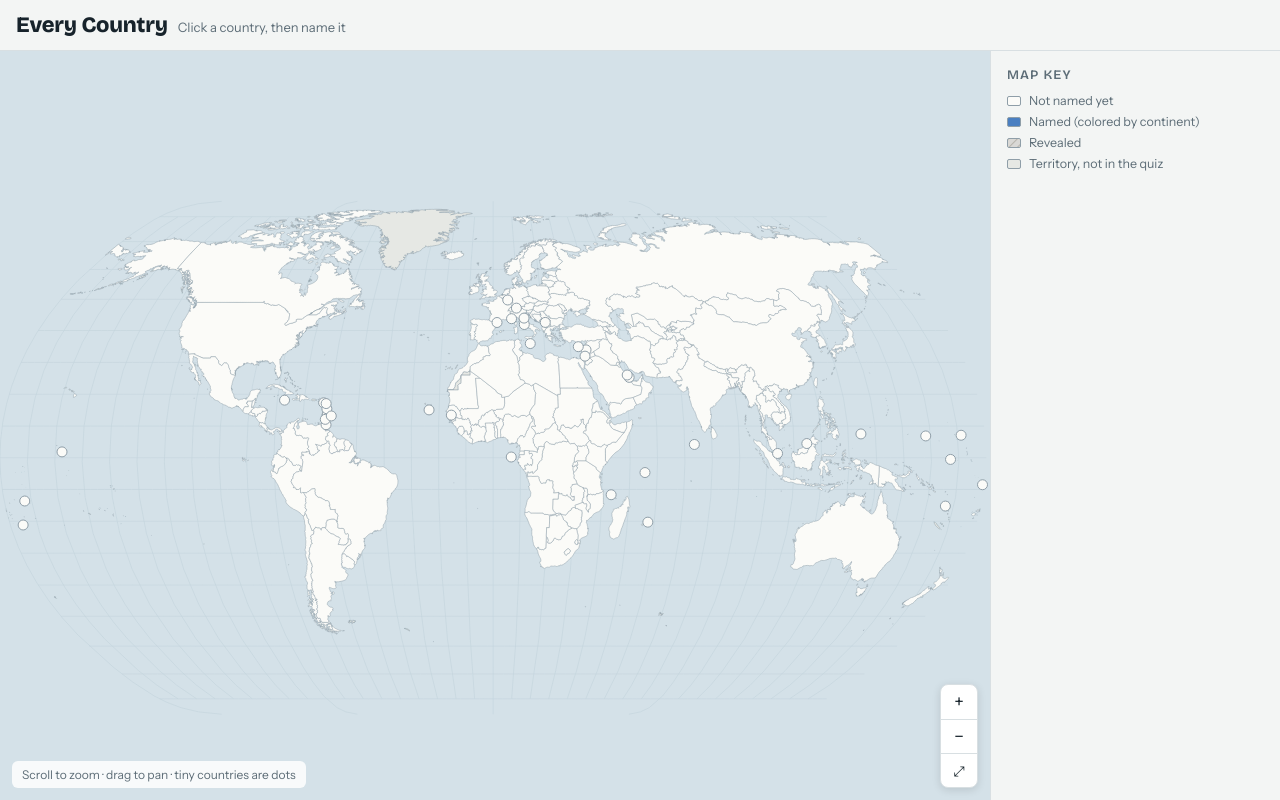
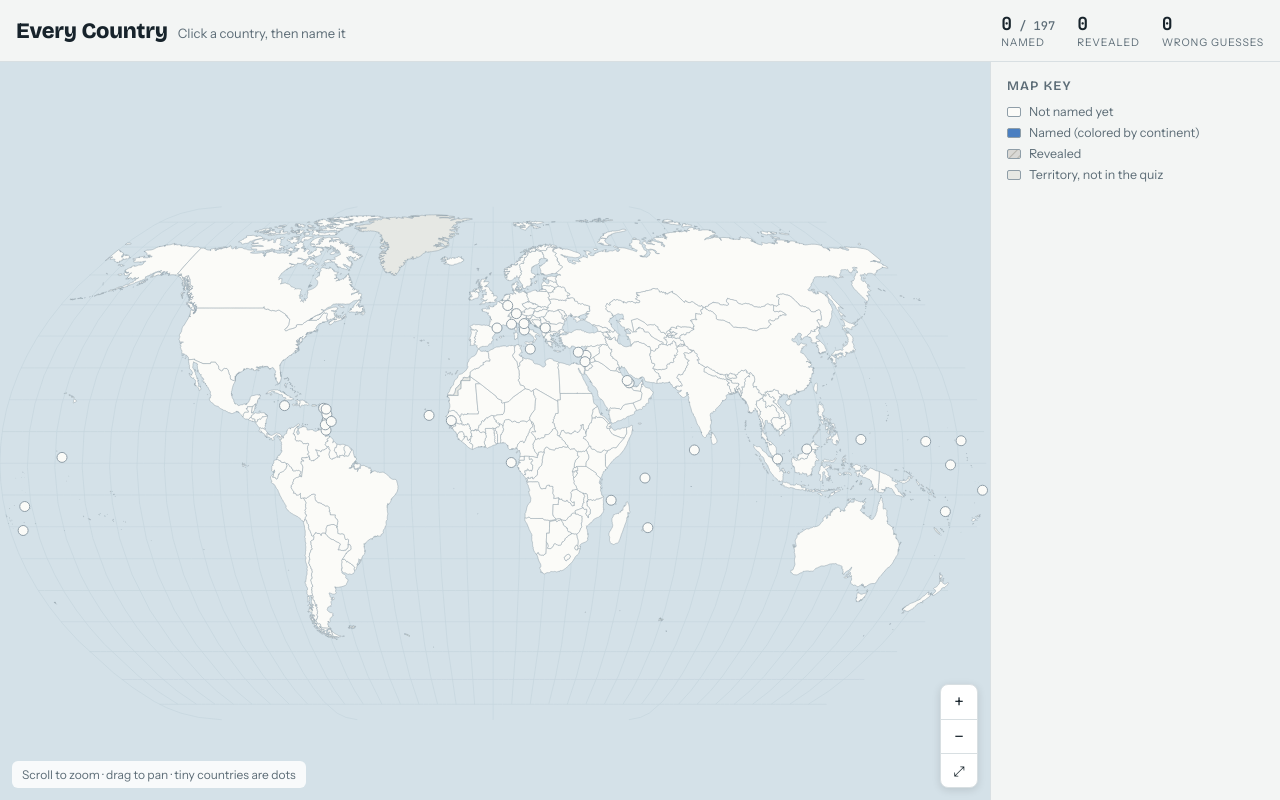
Before and after one commit to Aarivg/every-country, a website: page index.html in a window 1280 px wide. Drawn offline with nearby package versions, Linux system fonts and the light colour scheme.

Commit message:
Show named, revealed and wrong-guess counts in the header

```diff
--- a/css/style.css
+++ b/css/style.css
@@ -54,6 +54,11 @@ header.bar {
 .brand { display: flex; align-items: baseline; gap: 10px; margin-right: auto; }
 .brand h1 { margin: 0; font-family: var(--f-display); font-weight: 800; font-size: 22px; letter-spacing: -0.01em; }
 .brand span { color: var(--muted); font-size: 13px; }
+.stats { display: flex; gap: 22px; align-items: baseline; flex-wrap: wrap; }
+.stat { display: flex; flex-direction: column; gap: 1px; }
+.stat b { font-family: var(--f-mono); font-weight: 700; font-size: 18px; font-variant-numeric: tabular-nums; }
+.stat b small { font-size: 12px; color: var(--muted); font-weight: 500; }
+.stat label { font-size: 10.5px; text-transform: uppercase; letter-spacing: 0.08em; color: var(--muted); }
 
 .main { min-height: 0; display: grid; grid-template-columns: 1fr 290px; }
 .mapwrap { position: relative; min-width: 0; min-height: 0; background: var(--sea); overflow: hidden; }
--- a/index.html
+++ b/index.html
@@ -14,6 +14,11 @@
 <div class="app">
   <header class="bar">
     <div class="brand"><h1>Every Country</h1><span>Click a country, then name it</span></div>
+    <div class="stats">
+      <div class="stat"><b id="sNamed">0<small> / 197</small></b><label>Named</label></div>
+      <div class="stat"><b id="sRev">0</b><label>Revealed</label></div>
+      <div class="stat"><b id="sMiss">0</b><label>Wrong guesses</label></div>
+    </div>
   </header>
   <div class="main">
     <div class="mapwrap" id="wrap">
--- a/js/game.js
+++ b/js/game.js
@@ -12,7 +12,7 @@
   const STORE = "every-country-v1";
 
   // ---------- state ----------
-  let S = { s: {} };
+  let S = { s: {}, m: 0 };
   try { const raw = localStorage.getItem(STORE); if (raw) S = Object.assign(S, JSON.parse(raw)); } catch (e) {}
   const save = () => { try { localStorage.setItem(STORE, JSON.stringify(S)); } catch (e) {} };
   window.addEventListener("pagehide", save);
@@ -158,13 +158,14 @@
     const r = check(k, inp.value);
     if (r.empty) { inp.focus(); return; }
     if (r.ok) { setState(k, "f"); return; }
+    S.m++; save(); updateStats();
     fb.className = "fb bad";
     fb.textContent = "Not quite. Try again.";
     inp.select();
   }
   function setState(k, st) {
     S.s[k] = st;
-    save(); paint(k);
+    save(); paint(k); updateStats();
     close();
   }
   // float the card beside the country (phones get a bottom sheet instead)
@@ -185,5 +186,15 @@
   }
   document.addEventListener("keydown", e => { if (e.key === "Escape") close(); });
 
-  KEYS.forEach(paint);
+  // ---------- stats ----------
+  const namedCount = () => KEYS.filter(k => S.s[k] === "f").length;
+  const revCount = () => KEYS.filter(k => S.s[k] === "r").length;
+  const allDone = () => KEYS.every(k => S.s[k]);
+  function updateStats() {
+    document.getElementById("sNamed").innerHTML = `${namedCount()}<small> / ${TOTAL}</small>`;
+    document.getElementById("sRev").textContent = revCount();
+    document.getElementById("sMiss").textContent = S.m;
+  }
+
+  KEYS.forEach(paint); updateStats();
 })();
```
